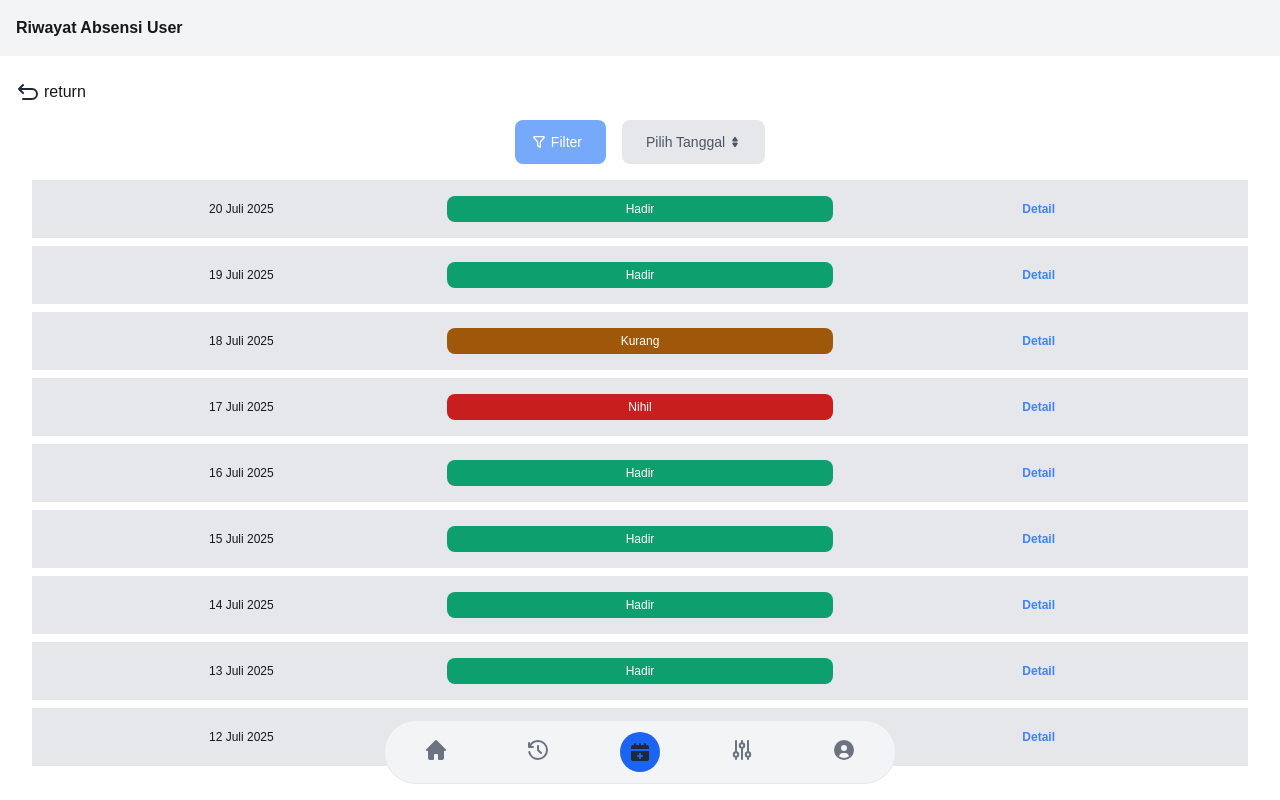
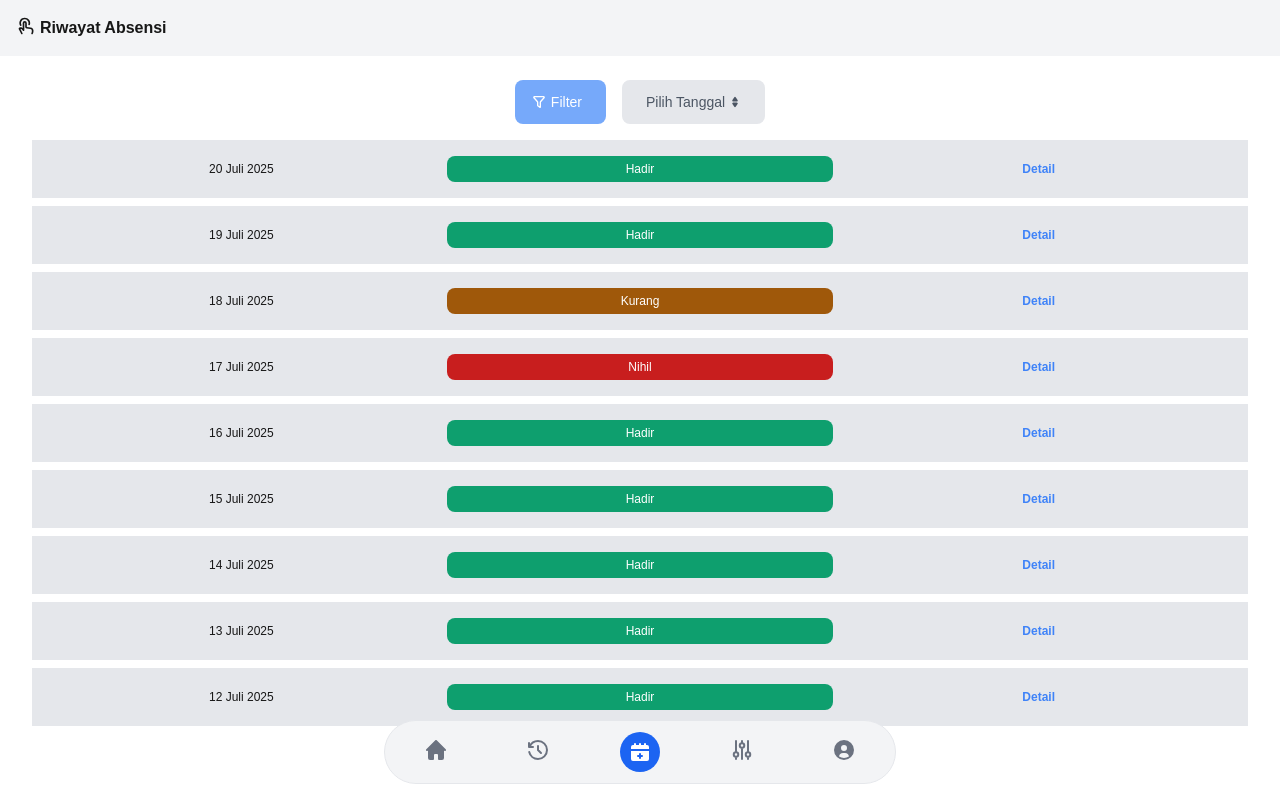
Before and after one commit to Nazarnazz/hrms-ui, a Next.js app: page /user/riwayat in a window 1280 px wide. Built offline with nearby package versions, Linux system fonts and the light colour scheme.

Commit message:
jam pulang

```diff
--- a/src/app/components/menu-items/navigation-user.js
+++ b/src/app/components/menu-items/navigation-user.js
@@ -78,7 +78,7 @@ export default function Navigation() {
           <div className="flex items-center justify-center">
             <Link href="/user/absensi" className="inline-flex items-center justify-center w-10 h-10 font-medium bg-blue-600 rounded-full hover:bg-blue-700 group focus:ring-4 focus:ring-blue-300 focus:outline-none dark:focus:ring-blue-800">
               <button data-tooltip-target="tooltip-new" type="button">
-                <svg className="w-6 h-6 text-gray-800 dark:text-white" aria-hidden="true" xmlns="http://www.w3.org/2000/svg" width="24" height="24" fill="currentColor" viewBox="0 0 24 24">
+                <svg className="w-6 h-6 text-white" aria-hidden="true" xmlns="http://www.w3.org/2000/svg" width="24" height="24" fill="currentColor" viewBox="0 0 24 24">
                   <path
                     fillRule="evenodd"
                     d="M18 5.05h1a2 2 0 0 1 2 2v2H3v-2a2 2 0 0 1 2-2h1v-1a1 1 0 1 1 2 0v1h3v-1a1 1 0 1 1 2 0v1h3v-1a1 1 0 1 1 2 0v1Zm-15 6v8a2 2 0 0 0 2 2h14a2 2 0 0 0 2-2v-8H3ZM11 18a1 1 0 1 0 2 0v-1h1a1 1 0 1 0 0-2h-1v-1a1 1 0 1 0-2 0v1h-1a1 1 0 1 0 0 2h1v1Z"
--- a/src/app/user/dashboard/page.js
+++ b/src/app/user/dashboard/page.js
@@ -50,10 +50,20 @@ export default function Dashboard() {
     <>
       <div className="w-full z-10 pt-4 px-4 pb-15 bg-[#77A4C4] dark:bg-[#567f9f] justify-center font-bold text-white">
         <div className="flex justify-center">
-          <span>WPR</span>
+          <span className="text-[12px]">WPR</span>
         </div>
         <div className="flex justify-center">
-          <span className="text-[11px]">Absensi</span>
+          <span>
+            <svg xmlns="http://www.w3.org/2000/svg" width="35" height="35" viewBox="0 0 24 24">
+              <g fill="none">
+                <path d="m12.593 23.258l-.011.002l-.071.035l-.02.004l-.014-.004l-.071-.035q-.016-.005-.024.005l-.004.01l-.017.428l.005.02l.01.013l.104.074l.015.004l.012-.004l.104-.074l.012-.016l.004-.017l-.017-.427q-.004-.016-.017-.018m.265-.113l-.013.002l-.185.093l-.01.01l-.003.011l.018.43l.005.012l.008.007l.201.093q.019.005.029-.008l.004-.014l-.034-.614q-.005-.018-.02-.022m-.715.002a.02.02 0 0 0-.027.006l-.006.014l-.034.614q.001.018.017.024l.015-.002l.201-.093l.01-.008l.004-.011l.017-.43l-.003-.012l-.01-.01z" />
+                <path
+                  fill="currentColor"
+                  d="M10.5 6a2.5 2.5 0 0 1 2.495 2.336L13 8.5v4.605l4.455.606a4 4 0 0 1 3.54 3.772l.005.202V18a8 8 0 0 1-.77 3.43a1 1 0 0 1-1.807-.86a6 6 0 0 0 .57-2.265L19 18v-.315a2 2 0 0 0-1.621-1.964l-.183-.027l-4.431-.603a2 2 0 0 1-1.759-1.827L11 13.105V8.5a.5.5 0 0 0-.992-.09L10 8.5V17a1 1 0 0 1-1.78.625l-.332-.407l-.303-.354c-.579-.657-1.001-1.02-1.36-1.203a1.2 1.2 0 0 0-.694-.137l-.141.02l2.504 5.009a1 1 0 0 1-1.73.996l-.058-.102l-2.777-5.553c-.36-.72-.093-1.683.747-2.028c1.043-.427 2.034-.506 3.055.012q.333.17.654.414l.215.17V8.5A2.5 2.5 0 0 1 10.5 6m0-4a6.5 6.5 0 0 1 6.255 8.272a1 1 0 1 1-1.924-.544a4.5 4.5 0 1 0-8.34.817a1 1 0 0 1-1.782.91A6.5 6.5 0 0 1 10.5 2"
+                />
+              </g>
+            </svg>
+          </span>
         </div>
       </div>
       <div className="relative z-20 -mt-11 px-5">
--- a/src/app/user/riwayat/page.js
+++ b/src/app/user/riwayat/page.js
@@ -1,6 +1,5 @@
 "use client";
 import Navigation from "@/app/components/menu-items/navigation-user";
-import { useRouter } from "next/navigation";
 import { Dialog, DialogActions, DialogBody, DialogDescription, DialogTitle } from "@/app/components/element/dialog";
 import { useState } from "react";
 import Datepicker from "react-datepicker";
@@ -28,7 +27,6 @@ export default function Riwayat() {
     setEndDate(date);
   };
 
-  const router = useRouter();
   const Riwayat = [
     {
       id: 1,
@@ -106,14 +104,21 @@ export default function Riwayat() {
   return (
     <>
       <div className="mb-4">
-        <div className="w-full p-4 bg-gray-100 mb-6 dark:bg-gray-700 justify-center items-center font-bold dark:border-gray-600">Riwayat Absensi User</div>
+        <div className="w-full p-4 bg-gray-100 mb-6 dark:bg-gray-700 justify-center items-center font-bold dark:border-gray-600">
+          <div className="flex gap-1">
+            <svg xmlns="http://www.w3.org/2000/svg" width="20" height="20" viewBox="0 0 24 24">
+              <g fill="none">
+                <path d="m12.593 23.258l-.011.002l-.071.035l-.02.004l-.014-.004l-.071-.035q-.016-.005-.024.005l-.004.01l-.017.428l.005.02l.01.013l.104.074l.015.004l.012-.004l.104-.074l.012-.016l.004-.017l-.017-.427q-.004-.016-.017-.018m.265-.113l-.013.002l-.185.093l-.01.01l-.003.011l.018.43l.005.012l.008.007l.201.093q.019.005.029-.008l.004-.014l-.034-.614q-.005-.018-.02-.022m-.715.002a.02.02 0 0 0-.027.006l-.006.014l-.034.614q.001.018.017.024l.015-.002l.201-.093l.01-.008l.004-.011l.017-.43l-.003-.012l-.01-.01z" />
+                <path
+                  fill="currentColor"
+                  d="M10.5 6a2.5 2.5 0 0 1 2.495 2.336L13 8.5v4.605l4.455.606a4 4 0 0 1 3.54 3.772l.005.202V18a8 8 0 0 1-.77 3.43a1 1 0 0 1-1.807-.86a6 6 0 0 0 .57-2.265L19 18v-.315a2 2 0 0 0-1.621-1.964l-.183-.027l-4.431-.603a2 2 0 0 1-1.759-1.827L11 13.105V8.5a.5.5 0 0 0-.992-.09L10 8.5V17a1 1 0 0 1-1.78.625l-.332-.407l-.303-.354c-.579-.657-1.001-1.02-1.36-1.203a1.2 1.2 0 0 0-.694-.137l-.141.02l2.504 5.009a1 1 0 0 1-1.73.996l-.058-.102l-2.777-5.553c-.36-.72-.093-1.683.747-2.028c1.043-.427 2.034-.506 3.055.012q.333.17.654.414l.215.17V8.5A2.5 2.5 0 0 1 10.5 6m0-4a6.5 6.5 0 0 1 6.255 8.272a1 1 0 1 1-1.924-.544a4.5 4.5 0 1 0-8.34.817a1 1 0 0 1-1.782.91A6.5 6.5 0 0 1 10.5 2"
+                />
+              </g>
+            </svg>
+            <div className="flex justify-center">Riwayat Absensi</div>
+          </div>
+        </div>
         <div className="px-4">
-          <div onClick={() => router.back()} className="my-4 flex">
-            <svg className="w-6 h-6 text-gray-800 hover:underline dark:text-white" aria-hidden="true" xmlns="http://www.w3.org/2000/svg" width="24" height="24" fill="none" viewBox="0 0 24 24">
-              <path stroke="currentColor" strokeLinecap="round" strokeLinejoin="round" strokeWidth="2" d="M3 9h13a5 5 0 0 1 0 10H7M3 9l4-4M3 9l4 4" />
-            </svg>
-            <span className="ml-1 hover:underline">return</span>
-          </div>
           <div className="my-4">
             <div className="flex justify-content gap-4 justify-center">
               <div className="flex bg-blue-400 py-3 pr-6 pl-4 text-white rounded-lg text-sm">
```
